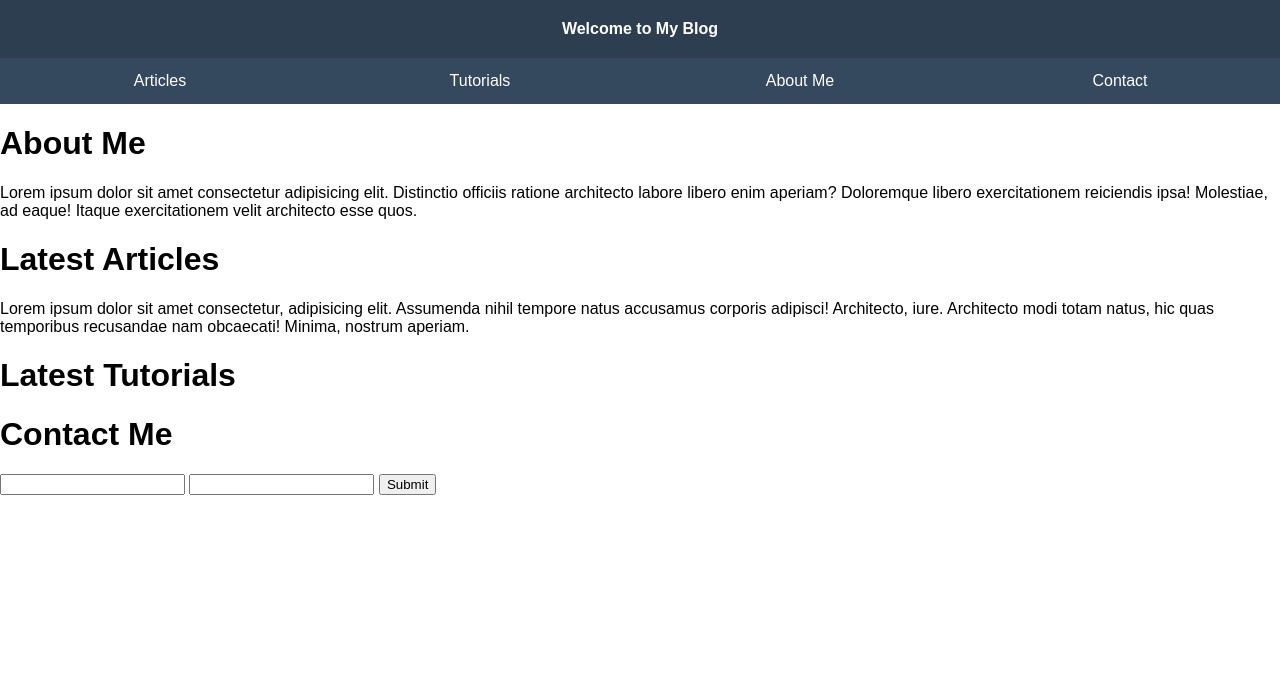
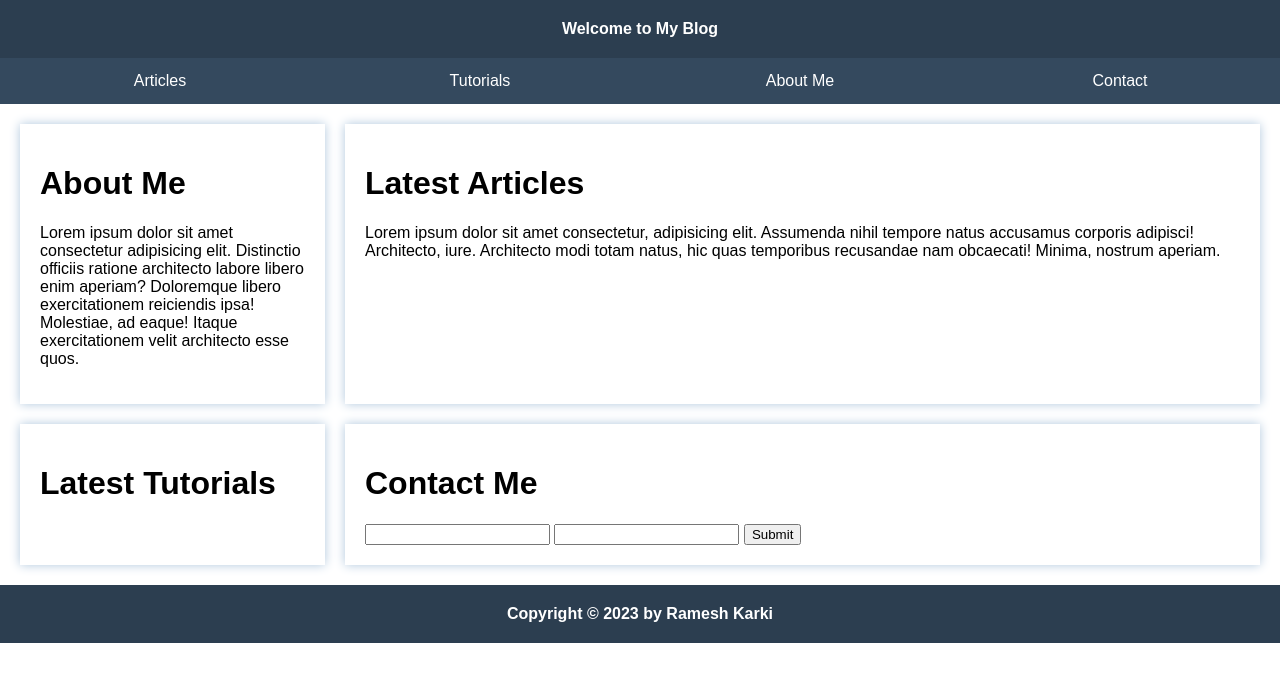
Before and after one commit to hashcrypt22/lut-frontend, a website: page index.html in a window 1280 px wide. Drawn offline with Linux system fonts and the light colour scheme.

Commit message:
css styling and learning diary update

```diff
--- a/index.html
+++ b/index.html
@@ -14,7 +14,7 @@
       <a href="#contact">Contact</a>
     </nav>
     <main>
-      <div>
+      <div class="content">
         <h1>About Me</h1>
         <p>
           Lorem ipsum dolor sit amet consectetur adipisicing elit. Distinctio
@@ -23,7 +23,7 @@
           exercitationem velit architecto esse quos.
         </p>
       </div>
-      <div>
+      <div class="content">
         <h1>Latest Articles</h1>
         <p>
           Lorem ipsum dolor sit amet consectetur, adipisicing elit. Assumenda
@@ -32,10 +32,10 @@
           obcaecati! Minima, nostrum aperiam.
         </p>
       </div>
-      <div>
+      <div class="content">
         <h1>Latest Tutorials</h1>
       </div>
-      <div>
+      <div class="content">
         <h1>Contact Me</h1>
         <form>
           <label for="Name"></label>
@@ -46,5 +46,6 @@
         </form>
       </div>
     </main>
+    <footer>Copyright © 2023 by Ramesh Karki</footer>
   </body>
 </html>
--- a/styles/index.css
+++ b/styles/index.css
@@ -30,3 +30,30 @@ nav a {
 nav a:hover {
   background-color: #2c3e50;
 }
+
+main {
+  display: grid;
+  grid-template-columns: 1fr 3fr;
+  gap: 20px;
+  padding: 20px;
+}
+
+.content {
+  background-color: white;
+  padding: 20px;
+  box-shadow: 0 0 10px #b0c7dd;
+  transition: transform 0.3s, box-shadow 0.3s;
+}
+
+.content:hover {
+  transform: translateY(-10px);
+  box-shadow: 0 0 10px #384b5c;
+}
+
+footer {
+  background-color: #2c3e50;
+  color: white;
+  padding: 20px;
+  text-align: center;
+  font-weight: 600;
+}
```
Also changed, not shown: 3 other files.
